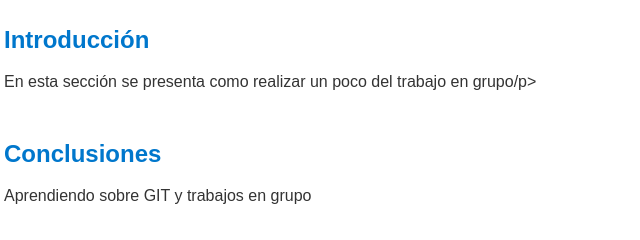
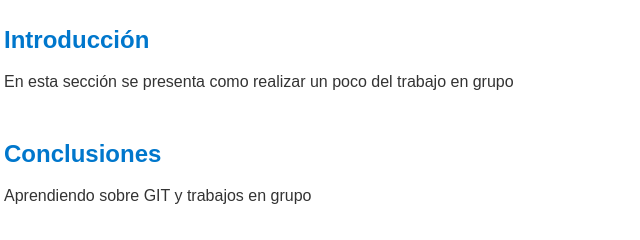
Before and after one commit to hugoramirez93/newCommit, a plain HTML site: page index.html in a window 1280 px wide. Shown: the part 341-581 px from the top of the page, 46-686 px from the left. Drawn offline with Linux system fonts and the light colour scheme.

Commit message:
Cambio de <p

```diff
--- a/index.html
+++ b/index.html
@@ -32,7 +32,7 @@
   <main>
     <section id="introduccion">
       <h2>Introducción</h2>
-      <p>En esta sección se presenta como realizar un poco del trabajo en grupo/p>
+      <p>En esta sección se presenta como realizar un poco del trabajo en grupo</p>
     </section>
 
     <section id="conclusiones">
```
